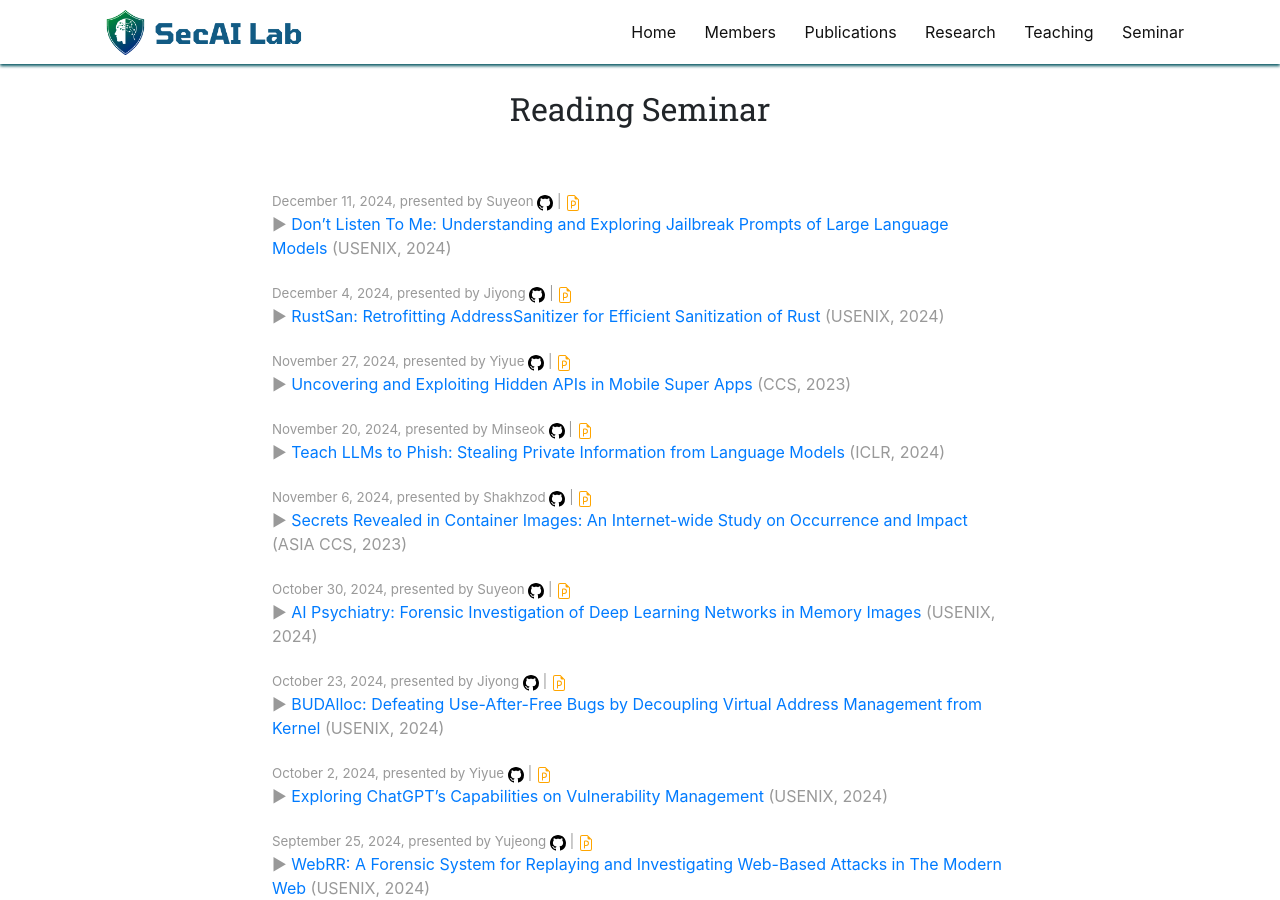
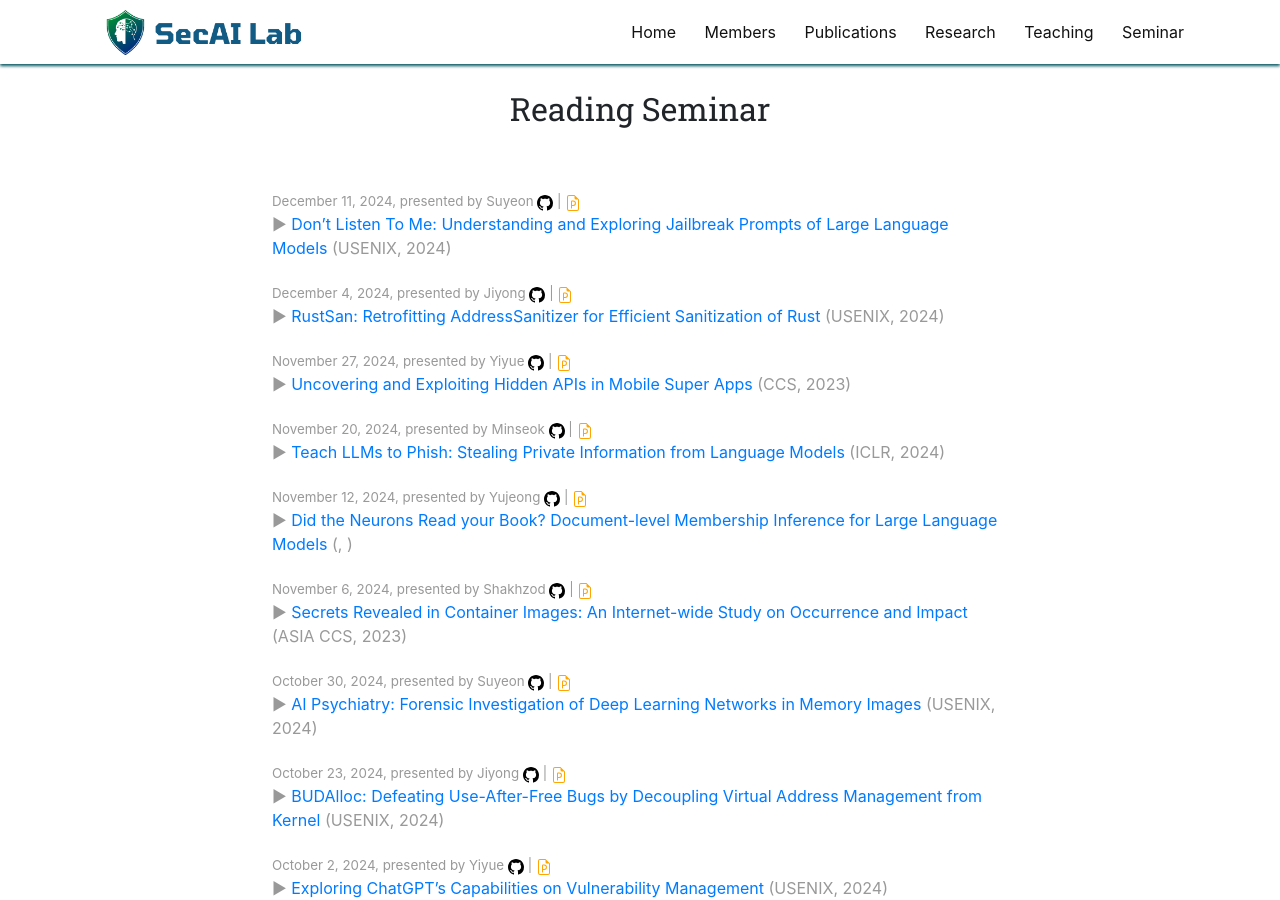
Before and after one commit to SecAI-Lab/secai-lab.github.io, a Jekyll site: the page built from pages/seminar.md, in a window 1280 px wide and 900 px high. Built offline with Jekyll 4.4.1, drawn with Linux system fonts in a browser that asks for light colours; nearby versions of some CDN libraries.

Commit message:
Update readings.yml

```diff
--- a/_data/readings.yml
+++ b/_data/readings.yml
@@ -37,6 +37,16 @@
   date: 2024.11.20
   pub_year: 2024
   discussion: "(Discussion) The paper introduces neural phishing, a method to extract sensitive information from large language models (LLMs) by injecting benign-looking poisoned data into their training datasets. The attack has three phases: poisoning during pretraining, memorization during fine-tuning, and information extraction during inference. Success rates range from 10% to 80%, depending on the model size, data duplication, and attacker knowledge. Larger and overtrained models are more vulnerable. Standard defenses like deduplication and differential privacy are ineffective. The work highlights significant privacy risks in LLMs and emphasizes the need for advanced defenses. While the study is significant, its limitations include reliance on poisoned data appearing before secrets in training, difficulty in fully preventing memorization of sensitive patterns, and the low likelihood of individuals leaking sensitive data directly to LLMs."
+
+- title: "Did the Neurons Read your Book? Document-level Membership Inference for Large Language Models"
+  link: ""
+  ppt_link: ""
+  code_link: ""
+  presenter: Yujeong
+  conference:
+  date: 2024.11.12
+  pub_year:
+  discussion: ""
 
 - title: "Secrets Revealed in Container Images: An Internet-wide Study on Occurrence and Impact"
   link: "https://dl.acm.org/doi/pdf/10.1145/3579856.3590329"
```
